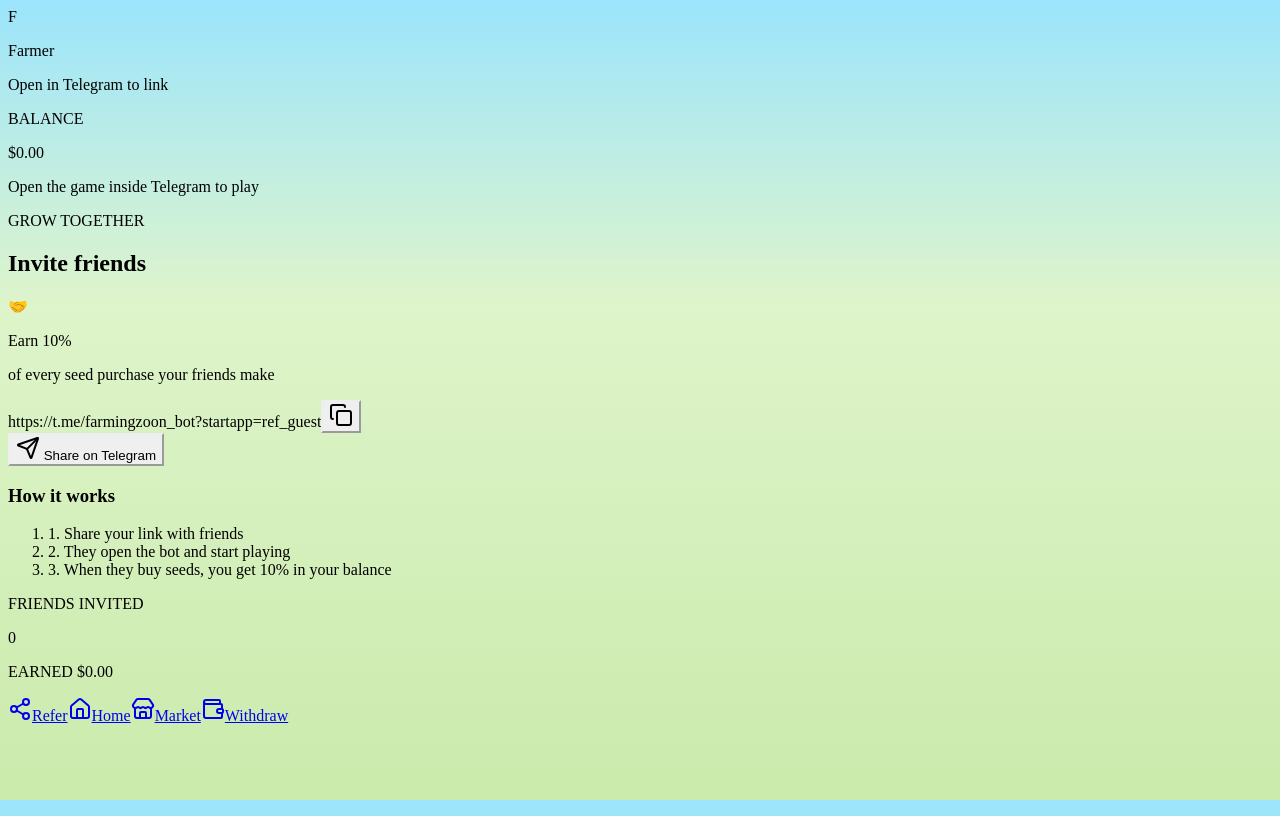
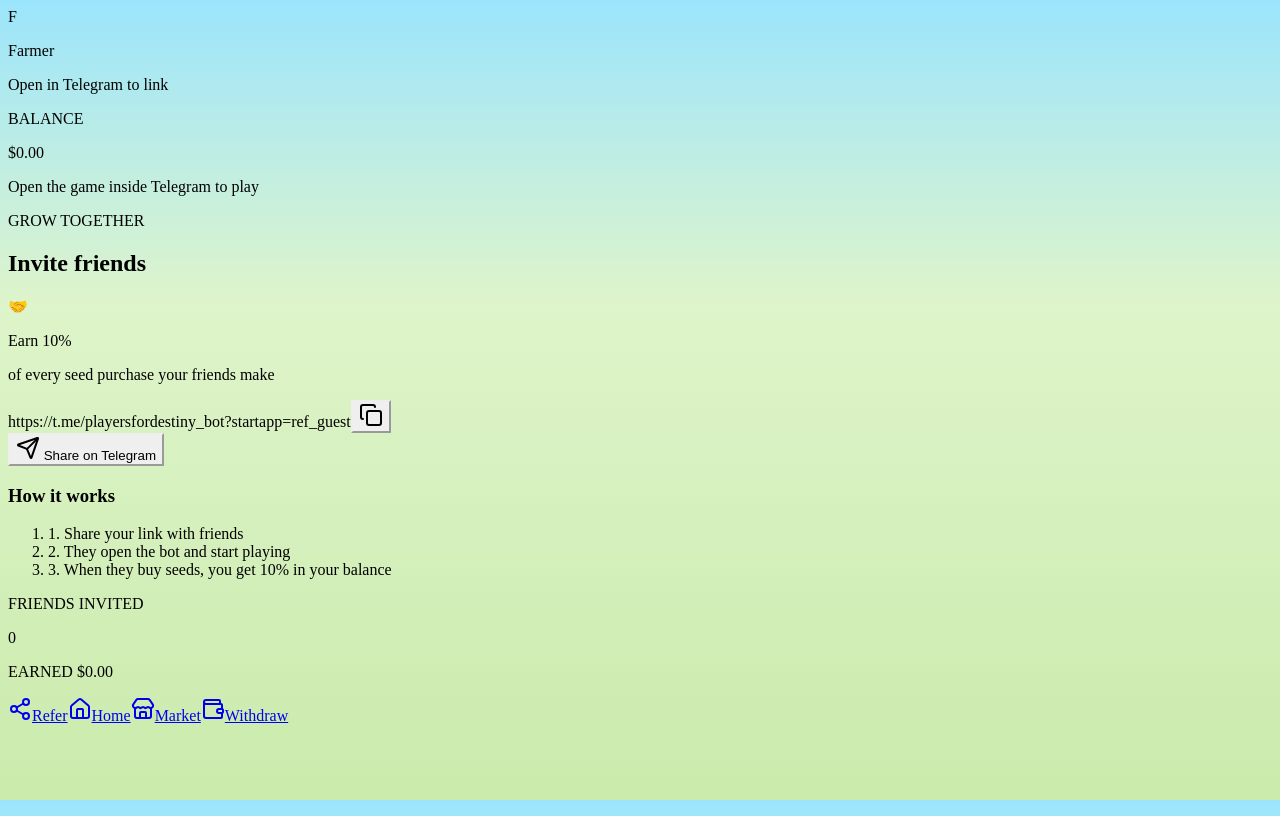
Before and after one commit to hacker99a2z-oss/himu, a React (Vite) app in the folder frontend/: page /refer in a window 1280 px wide. Built offline with nearby package versions, Linux system fonts and the light colour scheme; no server answers.

Commit message:
Update refer.tsx

```diff
--- a/frontend/src/routes/refer.tsx
+++ b/frontend/src/routes/refer.tsx
@@ -6,7 +6,7 @@ import { money, useGame } from "@/lib/game";
 import { REFERRAL_PERCENT } from "@shared/rules";
 
 // Replace with your real bot username.
-const BOT_USERNAME = "farmingzoon_bot";
+const BOT_USERNAME = "playersfordestiny_bot";
 
 export const Route = createFileRoute("/refer")({
   head: () => ({
```
